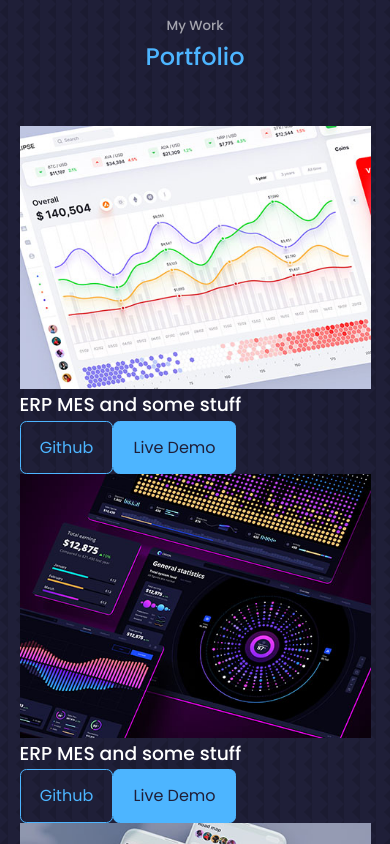
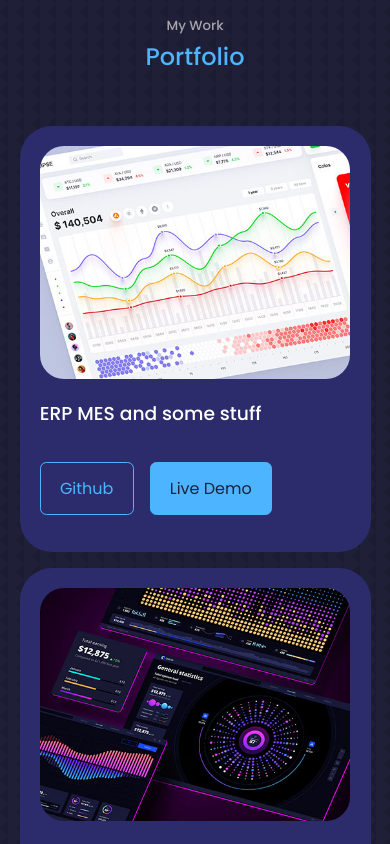
Before and after one commit to ysYassine/portfolio, a React (Create React App) app: page / in a window 390 px wide. Shown: the part 4060-4904 px from the top of the page. Built offline with nearby package versions, Linux system fonts and the light colour scheme.

Commit message:
portfolio projects style

```diff
--- a/src/components/cv/cv.css
+++ b/src/components/cv/cv.css
@@ -0,0 +1,51 @@
+.portfolio__container {
+  display: grid;
+  grid-template-columns: repeat(3, 1fr);
+  gap: 2.5rem;
+}
+
+.portfolio__item {
+  background: var(--color-bg-varient);
+  padding: 1.2rem;
+  border-radius: 2rem;
+  border: 1px solid transparent;
+  transition: var(--transition);
+}
+
+.portfolio__item:hover {
+  background: transparent;
+  border-color: var(--color-bg-varient);
+}
+
+.portfolio__item-image {
+  border-radius: 1.5rem;
+  overflow: hidden;
+}
+
+.portfolio__item h3 {
+  margin: 1.2rem 0 2rem;
+}
+
+.portfolio__item-cta {
+  display: flex;
+  gap: 1rem;
+  margin-bottom: 1rem;
+}
+
+/* ================== MEDIA QUERRIES (MEDIUM DEVICES) ================== */
+@media screen and (max-width: 1024px) {
+  .portfolio__container {
+    display: grid;
+    grid-template-columns: repeat(2, 1fr);
+    gap: 1.2rem;
+  }
+}
+
+/* ================== MEDIA QUERRIES (SMALL DEVICES) ================== */
+@media screen and (max-width: 600px) {
+  .portfolio__container {
+    display: grid;
+    grid-template-columns: 1fr;
+    gap: 1rem;
+  }
+}
```
